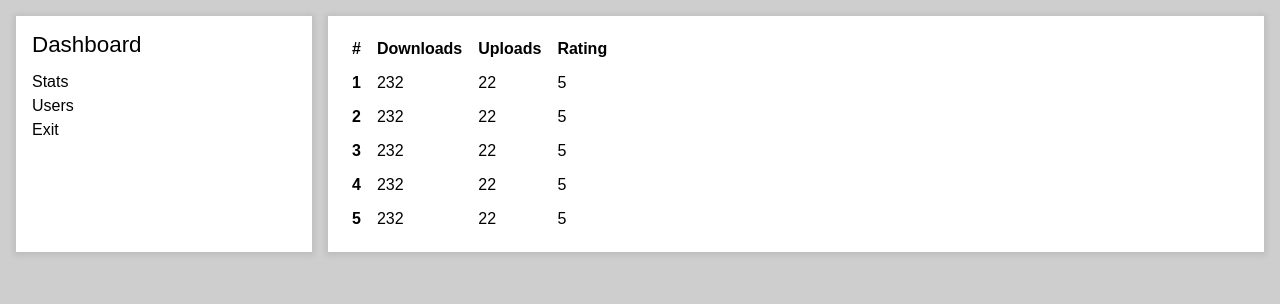
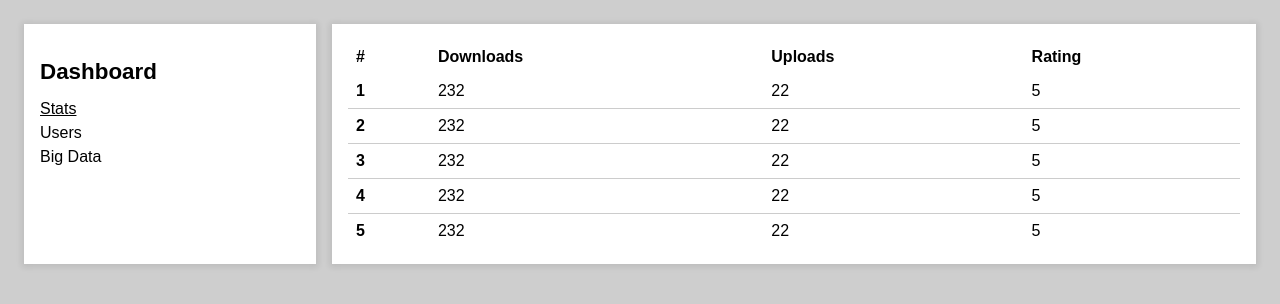
Before and after one commit to Dovahkiin1991/js-dom-manipulation, a plain HTML site: page index.html in a window 1280 px wide. Drawn offline with Linux system fonts and the light colour scheme.

Commit message:
UAT fixes

```diff
--- a/assets/css/styles.css
+++ b/assets/css/styles.css
@@ -1,80 +1,27 @@
-/*
-    Remove all the styles of the "User-Agent-Stylesheet", except for the 'display' property
-    - The "symbol *" part is to solve Firefox SVG sprite bug
- */
- *:where(:not(html, iframe, canvas, img, svg, video, audio):not(svg *, symbol *)) {
-    all: unset;
-    display: revert;
-}
-
-/* Preferred box-sizing value */
 *,
 *::before,
 *::after {
     box-sizing: border-box;
 }
 
-/* Reapply the pointer cursor for anchor tags */
 a, button {
     cursor: revert;
 }
 
-/* Remove list styles (bullets/numbers) */
 ol, ul, menu {
     list-style: none;
 }
 
-/* For images to not be able to exceed their container */
 img {
     max-width: 100%;
 }
 
-/* removes spacing between cells in tables */
 table {
     border-collapse: collapse;
 }
 
-/* Safari - solving issue when using user-select:none on the <body> text input doesn't working */
-input, textarea {
-    -webkit-user-select: auto;
-}
-
-/* revert the 'white-space' property for textarea elements on Safari */
-textarea {
-    white-space: revert;
-}
-
-/* minimum style to allow to style meter element */
-meter {
-    -webkit-appearance: revert;
-    appearance: revert;
-}
-
-/* reset default text opacity of input placeholder */
 ::placeholder {
     color: unset;
-}
-
-/* fix the feature of 'hidden' attribute.
-   display:revert; revert to element instead of attribute */
-:where([hidden]) {
-    display: none;
-}
-
-/* revert for bug in Chromium browsers
-   - fix for the content editable attribute will work properly.
-   - webkit-user-select: auto; added for Safari in case of using user-select:none on wrapper element*/
-:where([contenteditable]:not([contenteditable="false"])) {
-    -moz-user-modify: read-write;
-    -webkit-user-modify: read-write;
-    overflow-wrap: break-word;
-    -webkit-line-break: after-white-space;
-    -webkit-user-select: auto;
-}
-
-/* apply back the draggable feature - exist only in Chromium and Safari */
-:where([draggable="true"]) {
-    -webkit-user-drag: element;
 }
 
 body {
@@ -87,6 +34,7 @@ body {
     display: flex;
     flex-wrap: wrap;
     margin: -1rem;
+    max-width: 1920px;
 }
 
 .app__side {
@@ -121,6 +69,7 @@ body {
     font-size: 0px;
     line-height: 1;
     margin: -0.25rem;
+    padding: 0;
 }
 
 .sidebar__item {
@@ -141,6 +90,22 @@ body {
 
 .sidebar__link_active {
     text-decoration: underline;
+}
+
+.table-container {
+    overflow-x: auto;
+}
+
+table {
+    width: 100%;
+}
+
+table tbody tr td {
+    border-bottom: 1px solid #ccc;
+}
+
+table tbody tr:last-child td {
+    border-bottom: none;
 }
 
 table td {
--- a/assets/js/app.js
+++ b/assets/js/app.js
@@ -1,7 +1,7 @@
 (function() {
     //vars
     const data = {
-        menu : ['Stats', 'Users', 'Exit'],
+        menu : ['Stats', 'Users', 'Big Data'],
         stats : [
             {
                 downloads : '232',
@@ -55,86 +55,189 @@
                 lastName : 'Gussie',
                 position : 'Team Lead'
             }
+        ],
+        bigdata : [
+            {
+                "get": "energy",
+                "pitch": "difficult",
+                "basket": 813996226,
+                "hunter": true,
+                "third": -1001012644.0587597,
+                "low": "whistle",
+                "unusual": "saved",
+                "corn": -169536990.83476973,
+                "solution": true,
+                "salt": false,
+                "join": "afraid"
+            },
+            {
+                "get": "energy",
+                "pitch": "difficult",
+                "basket": 813996226,
+                "hunter": true,
+                "third": -1001012644.0587597,
+                "low": "whistle",
+                "unusual": "saved",
+                "corn": -169536990.83476973,
+                "solution": true,
+                "salt": false,
+                "join": "afraid"
+            },
+            {
+                "get": "energy",
+                "pitch": "difficult",
+                "basket": 813996226,
+                "hunter": true,
+                "third": -1001012644.0587597,
+                "low": "normal",
+                "unusual": "Lorem ipsum dolor sit amet, consectetur adipisicing elit. Accusantium amet, aperiam autem, doloribus ducimus facilis fuga officiis pariatur qui soluta, temporibus voluptatem. Itaque officia, totam? Doloremque enim eos fugiat porro!",
+                "corn": -169536990.83476973,
+                "solution": true,
+                "salt": false,
+                "join": "afraid"
+            },
+            {
+                "get": "energy",
+                "pitch": "easy",
+                "basket": 813996226,
+                "hunter": true,
+                "third": -1001012644.0587597,
+                "low": "whistle",
+                "unusual": "saved",
+                "corn": -169536990.83476973,
+                "solution": true,
+                "salt": false,
+                "join": "afraid"
+            },
+            {
+                "get": "energy",
+                "pitch": "difficult",
+                "basket": 813996226,
+                "hunter": false,
+                "third": -1001012644.0587597,
+                "low": "whistle",
+                "unusual": "saved",
+                "corn": -169536990.83476973,
+                "solution": true,
+                "salt": false,
+                "join": "afraid"
+            },
+            {
+                "get": "energy",
+                "pitch": "difficult",
+                "basket": 813996226,
+                "hunter": false,
+                "third": -1001012644.0587597,
+                "low": "whistle",
+                "unusual": "saved",
+                "corn": -169536990.83476973,
+                "solution": true,
+                "salt": false,
+                "join": "afraid"
+            },
+            {
+                "get": "energy",
+                "pitch": "difficult",
+                "basket": 813996226,
+                "hunter": true,
+                "third": -1001012644.0587597,
+                "low": "whistle",
+                "unusual": "saved",
+                "corn": -169536990.83476973,
+                "solution": false,
+                "salt": false,
+                "join": "afraid"
+            }
         ]
     };
 
+    const appContainer = document.getElementById('app__content');
+    const appSidebar = document.getElementById('app__side');
+    const statsContainer = document.createElement('div');
+    statsContainer.classList.add('table-container');
+
     //helpers
     const generateTable = (table, data) => {
-        let thead = table.createTHead();
-        let tbody = table.createTBody();
-        let rowHead = thead.insertRow();
+        const thead = table.createTHead();
+        const tbody = table.createTBody();
+        const rowHead = thead.insertRow();
         let titles = '';
 
         //Generate Headings
-        for (let [index, element] of data.entries()) {
+        for (const [index, element] of data.entries()) {
             titles = Object.keys(element);
         }
 
         //add titles to head
         for (let i = 0; i < titles.length; i++) {
-            let cell = rowHead.insertCell(i);
+            const cell = rowHead.insertCell(i);
             cell.innerHTML = titles[i].split(/(?=[A-Z])/).join(' ');
         }
 
-        let cell1 = rowHead.insertCell(0);
+        const cell1 = rowHead.insertCell(0);
         cell1.innerHTML = '#';
 
         //Generate Body
-        for (let [index, element] of data.entries()) {
-            let row = tbody.insertRow();
-            let numberRow = row.insertCell();
+        for (const [index, element] of data.entries()) {
+            const row = tbody.insertRow();
+            const numberRow = row.insertCell();
             numberRow.append(index + 1);
 
             for (key in element) {
-                let cell = row.insertCell();
-                let text = document.createTextNode(element[key]);
+                const cell = row.insertCell();
+                const text = document.createTextNode(element[key]);
                 cell.appendChild(text);
             }
         }
     }
 
     // init menu
-    let nav = document.createElement('nav');
-    let ul = document.createElement('ul');
+    const nav = document.createElement('nav');
+    const ul = document.createElement('ul');
     ul.classList.add('sidebar');
 
-    data.menu.forEach(item => {
-        let li = document.createElement('li');
+    data.menu.forEach((item, index) => {
+        const li = document.createElement('li');
 
         li.classList.add('sidebar__item');
-        li.innerHTML += '<a class="sidebar__link" href="#">' + item + '</a>';
+        li.innerHTML += `
+            <span class="sidebar__link ${index===0 ? 'sidebar__link_active' : ''}" data-item="${item.toLowerCase().replace(/ /g,'')}">${item}</span>`;
 
         ul.append(li);
     });
 
-    document.getElementById('app__side').appendChild(nav).appendChild(ul);
+    appSidebar.appendChild(nav).appendChild(ul);
 
     // init data
-    document.getElementById('app__side').addEventListener('click', (e) => {
-        const value = e.preventDefault();
+    appSidebar.addEventListener('click', (e) => {
+        e.preventDefault();
 
-        //remove active from all links
-        document.querySelectorAll('a.sidebar__link').forEach(linkInner => {
-            linkInner.classList.remove('sidebar__link_active');
-        });
+        if (e.target.classList.contains('sidebar__link')) {
+            //remove active from all links
+            document.querySelectorAll('.sidebar__link').forEach(linkInner => {
+                linkInner.classList.remove('sidebar__link_active');
+            });
 
-        e.target.classList.add('sidebar__link_active');
+            e.target.classList.add('sidebar__link_active');
+        }
 
-        let linkUrl = e.target.innerHTML.toLowerCase();
-        let statsTable = document.createElement('table');
+        const linkUrl = e.target.getAttribute("data-item");
+
+        const statsTable = document.createElement('table');
 
         if(data[linkUrl]) {
             generateTable(statsTable, data[linkUrl]);
-
-            document.getElementById('app__content').innerHTML = null;
-            document.getElementById('app__content').append(statsTable);
+            statsContainer.innerHTML = null;
+            statsContainer.append(statsTable);
+            appContainer.append(statsContainer);
         }
     });
 
     //default data
-    let statsTable2 = document.createElement('table');
-    generateTable(statsTable2, data.stats);
+    const statsTableDefault = document.createElement('table');
+    generateTable(statsTableDefault, data.stats);
 
-    document.getElementById('app__content').appendChild(statsTable2);
+    statsContainer.append(statsTableDefault);
+    appContainer.append(statsContainer);
 
 })();
```
Also changed, not shown: index.html (line endings or trailing spaces).
